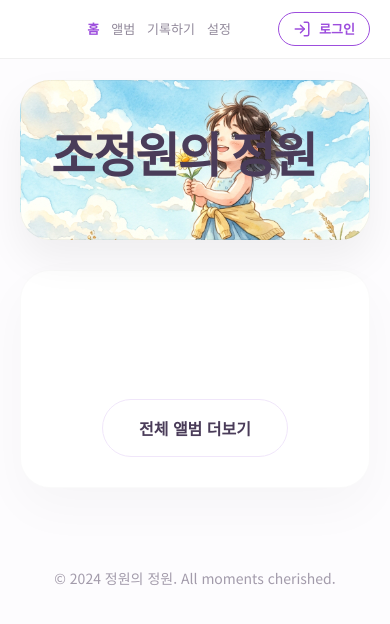
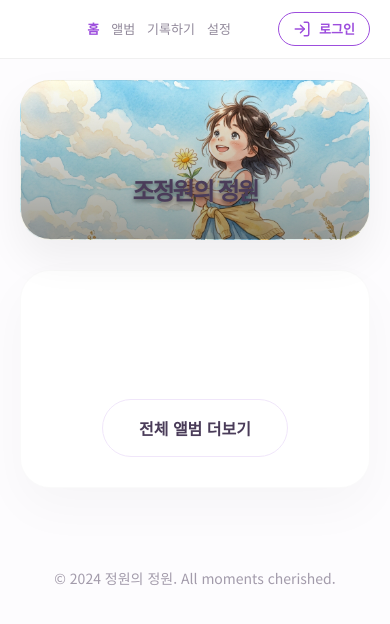
Before and after one commit to jojuntae-hash/jungwon, a Next.js app: page / in a window 390 px wide. Shown: the top 624 px of the page. Built offline with nearby package versions, Linux system fonts and the light colour scheme; no server answers; the database is empty; a web font is replaced by a local one.

Commit message:
UI: Clear mobile banner by reducing overlay and repositioning text

```diff
--- a/app/page.module.css
+++ b/app/page.module.css
@@ -259,8 +259,23 @@
   }
 
   .heroOverlay {
-    background: linear-gradient(to right,
-      var(--card-bg) 40%,
-      rgba(var(--bg-color-rgb), 0.6) 100%);
+    background: linear-gradient(to top,
+      rgba(0, 0, 0, 0.4) 0%,
+      transparent 100%); /* 가림막을 아래쪽 글씨 뒤에만 살짝 둡니다 */
+  }
+
+  .heroContent {
+    padding: 0 20px;
+    bottom: 20px;
+    top: auto;
+    transform: none;
+    text-align: center !important;
+    width: 100% !important;
+    left: 0 !important;
+  }
+
+  .heroTitle {
+    font-size: 24px !important;
+    text-shadow: 0 2px 4px rgba(0, 0, 0, 0.5);
   }
 }
```
